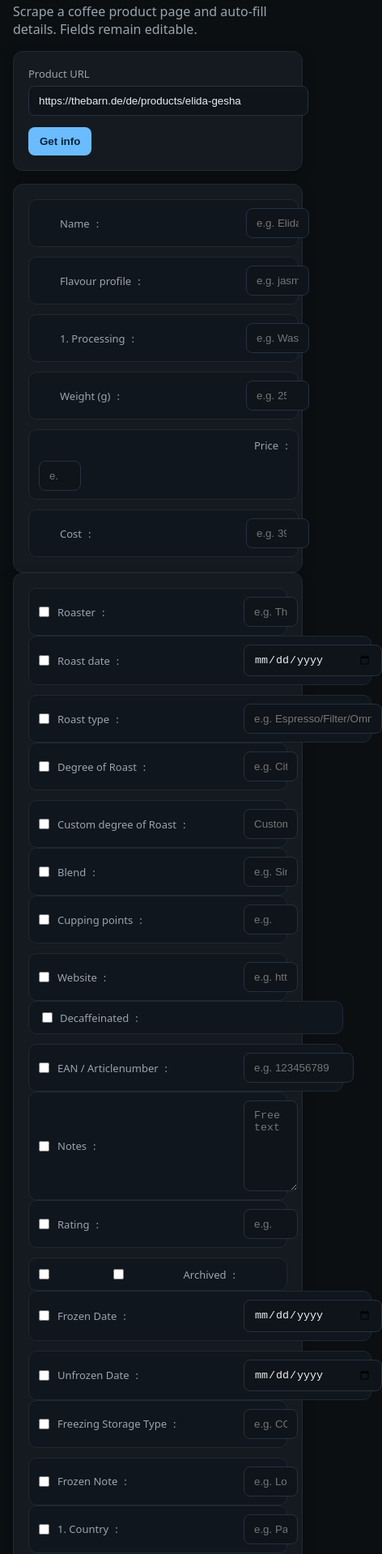
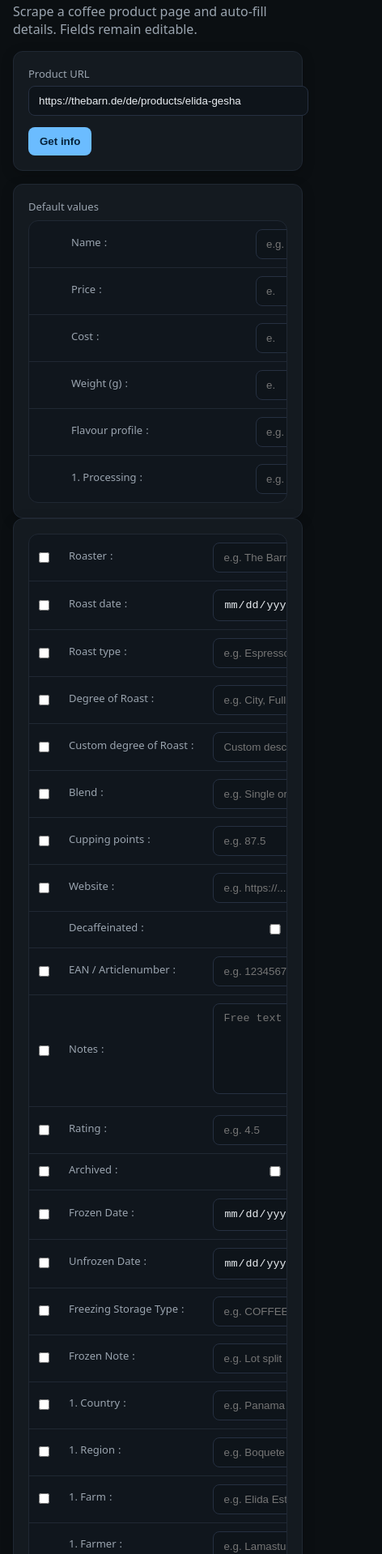
Before and after one commit to bewiss/ghcp, a website: page public/index.html in a window 390 px wide. Shown: the part 81-2000 px from the top of the page at 81% size, 472 px wide, since content can reach past the window. Drawn offline with Linux system fonts and the light colour scheme.

Commit message:
format html

```diff
--- a/public/index.html
+++ b/public/index.html
@@ -22,33 +22,21 @@
     button:disabled { opacity: .6; cursor: not-allowed; }
     small { color: var(--muted); }
 
-  /* Make each field look like a clean row: [checkbox] Attribute: Value */
-  .grid > div, .grid-1 > div {
-    display: grid;
-    grid-template-columns: auto 220px 1fr; /* [ ] | Label | Value */
-    align-items: center; /* vertical align */
-    gap: 10px;
-    border: 1px solid #202833;
-    background: #10161d;
-    padding: 10px 12px;
-    border-radius: 10px;
-  }
-  /* Label with colon */
-  .grid > div > label,
-  .grid-1 > div > label {
-    display: inline-flex;
-    align-items: center;
-    gap: 6px;
-    margin-bottom: 0;
-    color: var(--muted);
-  }
-  .grid > div > label::after,
-  .grid-1 > div > label::after { content: ": "; margin-left: 2px; }
-  /* Inputs occupy the 3rd column and fill */
-  .grid > div > input, .grid > div > textarea,
-  .grid-1 > div > input, .grid-1 > div > textarea { width: 100%; }
+  /* Crisp modern table layout */
+  .table-wrap { border: 1px solid #202833; border-radius: 12px; overflow: hidden; background: #10161d; }
+  table.form-table { width: 100%; border-collapse: collapse; }
+  table.form-table col.checkbox { width: 36px; }
+  table.form-table col.label { width: 260px; }
+  table.form-table td { padding: 10px 12px; vertical-align: middle; }
+  table.form-table tbody tr { border-bottom: 1px solid #202833; }
+  table.form-table tbody tr:last-child { border-bottom: none; }
+  table.form-table tbody tr:hover { background: #0f151c; }
+  td.checkbox-cell { text-align: center; }
+  td.label-cell { color: var(--muted); white-space: nowrap; }
+  td.label-cell label::after { content: ":"; margin-left: 4px; }
+  td.value-cell input, td.value-cell textarea { width: 100%; }
   .extract-toggle { margin: 0; }
-  .extract-spacer { width: 16px; height: 16px; display: inline-block; }
+  .extract-spacer { display: inline-block; width: 16px; height: 16px; }
   </style>
 </head>
 <body>
@@ -65,175 +53,203 @@
       </div>
     </div>
 
-    <!-- Default values box (rows moved here via JS) -->
+    <!-- Default values box (table layout) -->
     <div class="card" id="defaultCard">
-      <div class="grid" id="defaultRows"></div>
+      <label>Default values</label>
+      <div class="table-wrap" style="margin-top:8px;">
+        <table class="form-table">
+          <colgroup>
+            <col class="checkbox" />
+            <col class="label" />
+            <col />
+          </colgroup>
+          <tbody id="defaultRows">
+            <tr>
+              <td class="checkbox-cell"><span class="extract-spacer"></span></td>
+              <td class="label-cell"><label for="name">Name</label></td>
+              <td class="value-cell"><input id="name" placeholder="e.g. Elida Geisha" /></td>
+            </tr>
+            <tr>
+              <td class="checkbox-cell"><span class="extract-spacer"></span></td>
+              <td class="label-cell"><label for="price">Price</label></td>
+              <td class="value-cell"><input id="price" type="number" step="0.01" placeholder="e.g. 39.50" /></td>
+            </tr>
+            <tr>
+              <td class="checkbox-cell"><span class="extract-spacer"></span></td>
+              <td class="label-cell"><label for="cost">Cost</label></td>
+              <td class="value-cell"><input id="cost" type="number" step="0.01" placeholder="e.g. 39.50" /></td>
+            </tr>
+            <tr>
+              <td class="checkbox-cell"><span class="extract-spacer"></span></td>
+              <td class="label-cell"><label for="weight">Weight (g)</label></td>
+              <td class="value-cell"><input id="weight" type="number" placeholder="e.g. 250" /></td>
+            </tr>
+            <tr>
+              <td class="checkbox-cell"><span class="extract-spacer"></span></td>
+              <td class="label-cell"><label for="flavourProfile">Flavour profile</label></td>
+              <td class="value-cell"><input id="flavourProfile" placeholder="e.g. jasmine, bergamot" /></td>
+            </tr>
+            <tr>
+              <td class="checkbox-cell"><span class="extract-spacer"></span></td>
+              <td class="label-cell"><label for="processing1">1. Processing</label></td>
+              <td class="value-cell"><input id="processing1" placeholder="e.g. Washed" /></td>
+            </tr>
+          </tbody>
+        </table>
+      </div>
     </div>
 
     <div class="card">
-      <div class="grid">
-        <div>
-          <label for="name">Name</label>
-          <input id="name" placeholder="e.g. Elida Geisha" />
-        </div>
-        <div>
-          <label for="roaster">Roaster</label>
-          <input id="roaster" placeholder="e.g. The Barn" />
-        </div>
-      </div>
-      <div class="grid">
-        <div>
-          <label for="roastDate">Roast date</label>
-          <input id="roastDate" type="date" />
-        </div>
-        <div>
-          <label for="roastType">Roast type</label>
-          <input id="roastType" placeholder="e.g. Espresso/Filter/Omni" />
-        </div>
-      </div>
-      <div class="grid">
-        <div>
-          <label for="degreeOfRoast">Degree of Roast</label>
-          <input id="degreeOfRoast" placeholder="e.g. City, Full City" />
-        </div>
-        <div>
-          <label for="customDegreeOfRoast">Custom degree of Roast</label>
-          <input id="customDegreeOfRoast" placeholder="Custom description" />
-        </div>
-      </div>
-      <div class="grid">
-        <div>
-          <label for="blend">Blend</label>
-          <input id="blend" placeholder="e.g. Single origin / Blend name" />
-        </div>
-        <div>
-          <label for="weight">Weight (g)</label>
-          <input id="weight" type="number" placeholder="e.g. 250" />
-        </div>
-      </div>
-      <div class="grid">
-        <div>
-          <label for="cost">Cost</label>
-          <input id="cost" type="number" step="0.01" placeholder="e.g. 39.50" />
-        </div>
-        <div>
-          <label for="flavourProfile">Flavour profile</label>
-          <input id="flavourProfile" placeholder="e.g. jasmine, bergamot" />
-        </div>
-      </div>
-      <div class="grid">
-        <div>
-          <label for="cuppingPoints">Cupping points</label>
-          <input id="cuppingPoints" type="number" step="0.1" placeholder="e.g. 87.5" />
-        </div>
-        <div>
-          <label for="website">Website</label>
-          <input id="website" type="url" placeholder="e.g. https://..." />
-        </div>
-      </div>
-      <div class="grid">
-        <div>
-          <label><input id="decaf" type="checkbox" /> Decaffeinated</label>
-        </div>
-        <div>
-          <label for="ean">EAN / Articlenumber</label>
-          <input id="ean" placeholder="e.g. 123456789" />
-        </div>
-      </div>
-      <div class="grid-1">
-        <div>
-          <label for="notes">Notes</label>
-          <textarea id="notes" placeholder="Free text"></textarea>
-        </div>
-      </div>
-      <div class="grid">
-        <div>
-          <label for="rating">Rating</label>
-          <input id="rating" type="number" step="0.1" placeholder="e.g. 4.5" />
-        </div>
-        <div>
-          <label><input id="archived" type="checkbox" /> Archived</label>
-        </div>
-      </div>
-      <div class="grid">
-        <div>
-          <label for="frozenDate">Frozen Date</label>
-          <input id="frozenDate" type="date" />
-        </div>
-        <div>
-          <label for="unfrozenDate">Unfrozen Date</label>
-          <input id="unfrozenDate" type="date" />
-        </div>
-      </div>
-      <div class="grid">
-        <div>
-          <label for="freezingStorageType">Freezing Storage Type</label>
-          <input id="freezingStorageType" placeholder="e.g. COFFEE_BAG" />
-        </div>
-        <div>
-          <label for="frozenNote">Frozen Note</label>
-          <input id="frozenNote" placeholder="e.g. Lot split" />
-        </div>
-      </div>
-      <div class="grid">
-        <div>
-          <label for="country1">1. Country</label>
-          <input id="country1" placeholder="e.g. Panama" />
-        </div>
-        <div>
-          <label for="region1">1. Region</label>
-          <input id="region1" placeholder="e.g. Boquete" />
-        </div>
-      </div>
-      <div class="grid">
-        <div>
-          <label for="farm1">1. Farm</label>
-          <input id="farm1" placeholder="e.g. Elida Estate" />
-        </div>
-        <div>
-          <label for="farmer1">1. Farmer</label>
-          <input id="farmer1" placeholder="e.g. Lamastus Family Estates" />
-        </div>
-      </div>
-      <div class="grid">
-        <div>
-          <label for="elevation1">1. Elevation</label>
-          <input id="elevation1" placeholder="e.g. 1800m" />
-        </div>
-        <div>
-          <label for="variety1">1. Variety</label>
-          <input id="variety1" placeholder="e.g. Geisha" />
-        </div>
-      </div>
-      <div class="grid">
-        <div>
-          <label for="processing1">1. Processing</label>
-          <input id="processing1" placeholder="e.g. Washed" />
-        </div>
-        <div>
-          <label for="harvested1">1. Harvested</label>
-          <input id="harvested1" placeholder="e.g. 2024" />
-        </div>
-      </div>
-      <div class="grid">
-        <div>
-          <label for="percentage1">1. Percentage</label>
-          <input id="percentage1" type="number" step="0.01" placeholder="e.g. 100" />
-        </div>
-        <div>
-          <label for="beanCertification1">1. Bean certification</label>
-          <input id="beanCertification1" placeholder="e.g. Organic" />
-        </div>
-      </div>
-      <div class="grid">
-        <div>
-          <label for="fobPrice1">1. Fob Price</label>
-          <input id="fobPrice1" type="number" step="0.01" placeholder="e.g. 12.34" />
-        </div>
-        <div>
-          <label for="purchasingPrice1">1. Purchasing Price</label>
-          <input id="purchasingPrice1" type="number" step="0.01" placeholder="e.g. 39.50" />
-        </div>
+      <div class="table-wrap">
+        <table class="form-table">
+          <colgroup>
+            <col class="checkbox" />
+            <col class="label" />
+            <col />
+          </colgroup>
+          <tbody id="mainRows">
+            <tr>
+              <td class="checkbox-cell"></td>
+              <td class="label-cell"><label for="roaster">Roaster</label></td>
+              <td class="value-cell"><input id="roaster" placeholder="e.g. The Barn" /></td>
+            </tr>
+            <tr>
+              <td class="checkbox-cell"></td>
+              <td class="label-cell"><label for="roastDate">Roast date</label></td>
+              <td class="value-cell"><input id="roastDate" type="date" /></td>
+            </tr>
+            <tr>
+              <td class="checkbox-cell"></td>
+              <td class="label-cell"><label for="roastType">Roast type</label></td>
+              <td class="value-cell"><input id="roastType" placeholder="e.g. Espresso/Filter/Omni" /></td>
+            </tr>
+            <tr>
+              <td class="checkbox-cell"></td>
+              <td class="label-cell"><label for="degreeOfRoast">Degree of Roast</label></td>
+              <td class="value-cell"><input id="degreeOfRoast" placeholder="e.g. City, Full City" /></td>
+            </tr>
+            <tr>
+              <td class="checkbox-cell"></td>
+              <td class="label-cell"><label for="customDegreeOfRoast">Custom degree of Roast</label></td>
+              <td class="value-cell"><input id="customDegreeOfRoast" placeholder="Custom description" /></td>
+            </tr>
+            <tr>
+              <td class="checkbox-cell"></td>
+              <td class="label-cell"><label for="blend">Blend</label></td>
+              <td class="value-cell"><input id="blend" placeholder="e.g. Single origin / Blend name" /></td>
+            </tr>
+            <tr>
+              <td class="checkbox-cell"></td>
+              <td class="label-cell"><label for="cuppingPoints">Cupping points</label></td>
+              <td class="value-cell"><input id="cuppingPoints" type="number" step="0.1" placeholder="e.g. 87.5" /></td>
+            </tr>
+            <tr>
+              <td class="checkbox-cell"></td>
+              <td class="label-cell"><label for="website">Website</label></td>
+              <td class="value-cell"><input id="website" type="url" placeholder="e.g. https://..." /></td>
+            </tr>
+            <tr>
+              <td class="checkbox-cell"></td>
+              <td class="label-cell"><label for="decaf">Decaffeinated</label></td>
+              <td class="value-cell"><input id="decaf" type="checkbox" /></td>
+            </tr>
+            <tr>
+              <td class="checkbox-cell"></td>
+              <td class="label-cell"><label for="ean">EAN / Articlenumber</label></td>
+              <td class="value-cell"><input id="ean" placeholder="e.g. 123456789" /></td>
+            </tr>
+            <tr>
+              <td class="checkbox-cell"></td>
+              <td class="label-cell"><label for="notes">Notes</label></td>
+              <td class="value-cell"><textarea id="notes" placeholder="Free text"></textarea></td>
+            </tr>
+            <tr>
+              <td class="checkbox-cell"></td>
+              <td class="label-cell"><label for="rating">Rating</label></td>
+              <td class="value-cell"><input id="rating" type="number" step="0.1" placeholder="e.g. 4.5" /></td>
+            </tr>
+            <tr>
+              <td class="checkbox-cell"></td>
+              <td class="label-cell"><label for="archived">Archived</label></td>
+              <td class="value-cell"><input id="archived" type="checkbox" /></td>
+            </tr>
+            <tr>
+              <td class="checkbox-cell"></td>
+              <td class="label-cell"><label for="frozenDate">Frozen Date</label></td>
+              <td class="value-cell"><input id="frozenDate" type="date" /></td>
+            </tr>
+            <tr>
+              <td class="checkbox-cell"></td>
+              <td class="label-cell"><label for="unfrozenDate">Unfrozen Date</label></td>
+              <td class="value-cell"><input id="unfrozenDate" type="date" /></td>
+            </tr>
+            <tr>
+              <td class="checkbox-cell"></td>
+              <td class="label-cell"><label for="freezingStorageType">Freezing Storage Type</label></td>
+              <td class="value-cell"><input id="freezingStorageType" placeholder="e.g. COFFEE_BAG" /></td>
+            </tr>
+            <tr>
+              <td class="checkbox-cell"></td>
+              <td class="label-cell"><label for="frozenNote">Frozen Note</label></td>
+              <td class="value-cell"><input id="frozenNote" placeholder="e.g. Lot split" /></td>
+            </tr>
+            <tr>
+              <td class="checkbox-cell"></td>
+              <td class="label-cell"><label for="country1">1. Country</label></td>
+              <td class="value-cell"><input id="country1" placeholder="e.g. Panama" /></td>
+            </tr>
+            <tr>
+              <td class="checkbox-cell"></td>
+              <td class="label-cell"><label for="region1">1. Region</label></td>
+              <td class="value-cell"><input id="region1" placeholder="e.g. Boquete" /></td>
+            </tr>
+            <tr>
+              <td class="checkbox-cell"></td>
+              <td class="label-cell"><label for="farm1">1. Farm</label></td>
+              <td class="value-cell"><input id="farm1" placeholder="e.g. Elida Estate" /></td>
+            </tr>
+            <tr>
+              <td class="checkbox-cell"></td>
+              <td class="label-cell"><label for="farmer1">1. Farmer</label></td>
+              <td class="value-cell"><input id="farmer1" placeholder="e.g. Lamastus Family Estates" /></td>
+            </tr>
+            <tr>
+              <td class="checkbox-cell"></td>
+              <td class="label-cell"><label for="elevation1">1. Elevation</label></td>
+              <td class="value-cell"><input id="elevation1" placeholder="e.g. 1800m" /></td>
+            </tr>
+            <tr>
+              <td class="checkbox-cell"></td>
+              <td class="label-cell"><label for="variety1">1. Variety</label></td>
+              <td class="value-cell"><input id="variety1" placeholder="e.g. Geisha" /></td>
+            </tr>
+            <tr>
+              <td class="checkbox-cell"></td>
+              <td class="label-cell"><label for="harvested1">1. Harvested</label></td>
+              <td class="value-cell"><input id="harvested1" placeholder="e.g. 2024" /></td>
+            </tr>
+            <tr>
+              <td class="checkbox-cell"></td>
+              <td class="label-cell"><label for="percentage1">1. Percentage</label></td>
+              <td class="value-cell"><input id="percentage1" type="number" step="0.01" placeholder="e.g. 100" /></td>
+            </tr>
+            <tr>
+              <td class="checkbox-cell"></td>
+              <td class="label-cell"><label for="beanCertification1">1. Bean certification</label></td>
+              <td class="value-cell"><input id="beanCertification1" placeholder="e.g. Organic" /></td>
+            </tr>
+            <tr>
+              <td class="checkbox-cell"></td>
+              <td class="label-cell"><label for="fobPrice1">1. Fob Price</label></td>
+              <td class="value-cell"><input id="fobPrice1" type="number" step="0.01" placeholder="e.g. 12.34" /></td>
+            </tr>
+            <tr>
+              <td class="checkbox-cell"></td>
+              <td class="label-cell"><label for="purchasingPrice1">1. Purchasing Price</label></td>
+              <td class="value-cell"><input id="purchasingPrice1" type="number" step="0.01" placeholder="e.g. 39.50" /></td>
+            </tr>
+          </tbody>
+        </table>
       </div>
       <div class="actions">
         <button id="exportBtn">Export data</button>
@@ -319,63 +335,23 @@ Wenn ein Wert fehlt, verwende null.`;
       { id: 'fobPrice1', label: '1. Fob Price', json: 'fobPrice1' },
       { id: 'purchasingPrice1', label: '1. Purchasing Price', json: 'purchasingPrice1' }
     ];
-    // Render extraction checkboxes as the first column of each row
+    // Render extraction checkboxes as the first column of each row in the table
     extraFields.forEach(f => {
       const inputEl = $(f.id);
       if (!inputEl) return;
-      const row = inputEl.closest('div');
+      const row = inputEl.closest('tr');
       if (!row) return;
+      const firstCell = row.querySelector('td.checkbox-cell');
+      if (!firstCell) return;
       const cb = document.createElement('input');
       cb.type = 'checkbox';
       cb.id = `chk_${f.id}`;
       cb.className = 'extract-toggle';
       cb.title = 'Include in AI extraction for this field';
-      // Insert as the first child to occupy the dedicated first grid column
-      row.insertBefore(cb, row.firstChild);
+      firstCell.innerHTML = '';
+      firstCell.appendChild(cb);
     });
 
-    // Move default rows into the default box below URL
-    (function moveDefaultRows(){
-      const defaultRows = document.getElementById('defaultRows');
-      if (!defaultRows) return;
-      // Ensure a 'price' field exists in DOM
-      if (!document.getElementById('price')) {
-        const row = document.createElement('div');
-        const spacer = document.createElement('span');
-        spacer.className = 'extract-spacer';
-        const label = document.createElement('label');
-        label.setAttribute('for', 'price');
-        label.textContent = 'Price';
-        const input = document.createElement('input');
-        input.id = 'price';
-        input.type = 'number';
-        input.step = '0.01';
-        input.placeholder = 'e.g. 39.50';
-        row.appendChild(spacer);
-        row.appendChild(label);
-        row.appendChild(input);
-        defaultRows.appendChild(row);
-      }
-      // Move default rows: name, flavor, processing, weight, price, cost
-      const ids = ['name','flavourProfile','processing1','weight','price','cost'];
-      ids.forEach(id => {
-        const el = $(id);
-        if (!el) return;
-        let row = el;
-        while (row && row.parentElement && !(row.parentElement.classList.contains('grid') || row.parentElement.classList.contains('grid-1'))) {
-          row = row.parentElement;
-        }
-        if (row && row.parentElement && (row.parentElement.classList.contains('grid') || row.parentElement.classList.contains('grid-1'))) {
-          // Add spacer in first column if no checkbox present
-          if (!row.firstElementChild || !row.firstElementChild.classList.contains('extract-toggle')) {
-            const spacer = document.createElement('span');
-            spacer.className = 'extract-spacer';
-            row.insertBefore(spacer, row.firstChild);
-          }
-          defaultRows.appendChild(row);
-        }
-      });
-    })();
 
     btn.addEventListener("click", async () => {
       const url = $("url").value.trim();
```
